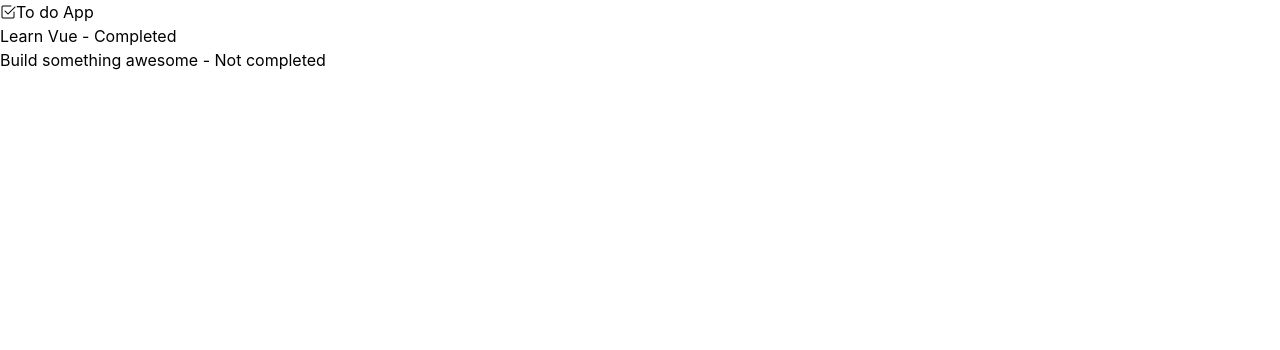
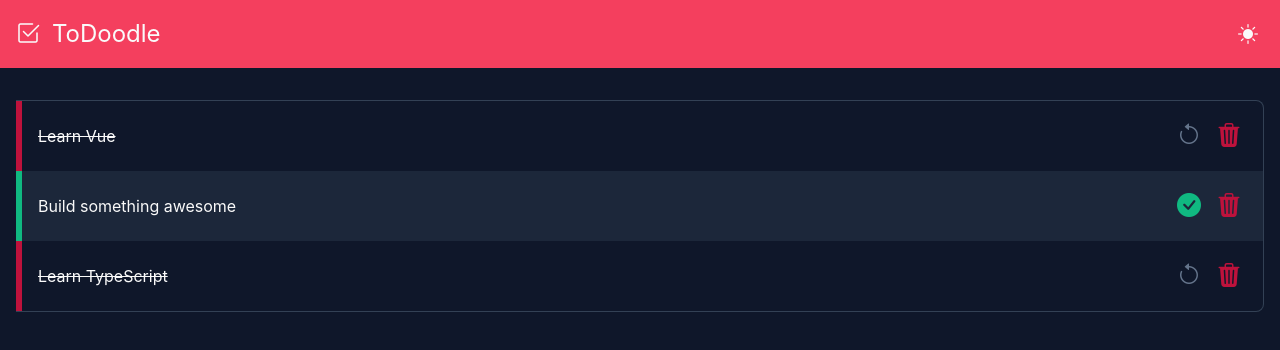
Before and after one commit to deejayjay/pinia-crash-course, a Vue app: page / in a window 1280 px wide. Shown: the top 350 px of the page. Built offline with nearby package versions, Linux system fonts and the light colour scheme.

Commit message:
Adds basic styles for the app.

```diff
--- a/src/App.vue
+++ b/src/App.vue
@@ -1,4 +1,6 @@
 <script setup>
+import { ref } from 'vue';
+
 import TodoList from './components/TodoList.vue';
 
 const todoList = [
@@ -11,18 +13,82 @@ const todoList = [
     id: 2,
     text: 'Build something awesome',
     isCompleted: false
+  },
+  {
+    id: 3,
+    text: 'Learn TypeScript',
+    isCompleted: true
   }
 ];
+
+const theme = ref('dark');
+
+function toggleTheme() {
+  if (theme.value === 'light') {
+    theme.value = 'dark';
+    return;
+  }
+  theme.value = 'light';
+}
 
 // Need to change this to use Pinia
 // import { storeToRefs } from 'pinia';
 </script>
 
 <template>
-  <header>
-    <h1><i class="bi bi-check2-square"></i>To do App</h1>
+  <header class="top-bar">
+    <h1 class="top-bar__title">
+      <i class="bi bi-check2-square icon-todo"></i>ToDoodle
+    </h1>
+    <div class="theme-buttons">
+      <button v-show="theme === 'dark'"
+              class="theme-btn"
+              @click="toggleTheme">
+        <i class="bi bi-brightness-high-fill icon-sun"></i>
+      </button>
+      <button v-show="theme === 'light'"
+              class="theme-btn"
+              @click="toggleTheme">
+        <i class="bi bi-moon-stars-fill icon-moon"></i>
+      </button>
+    </div>
   </header>
-  <main>
+  <main class="main">
     <TodoList :todos="todoList" />
   </main>
 </template>
+
+<style scoped>
+.top-bar {
+  background-color: #f43f5e;
+  padding: 1rem;
+  display: flex;
+  justify-content: space-between;
+  align-items: center;
+}
+
+.top-bar__title {
+  font-size: 1.5rem;
+}
+
+.icon-todo {
+  margin-right: 0.75rem;
+}
+
+.theme-btn {
+  background-color: transparent;
+  color: #fafafa;
+  border: none;
+  font-size: 1.25rem;
+  transition: color 0.25s;
+}
+
+.theme-btn:hover {
+  cursor: pointer;
+  color: #ffb7c3;
+}
+
+.main {
+  padding: 1rem;
+}
+</style>
--- a/src/assets/main.css
+++ b/src/assets/main.css
@@ -1 +1,6 @@
 @import './base.css';
+
+body {
+  background-color: #0f172a;
+  color: #fafafa;
+}
--- a/src/components/TodoItem.vue
+++ b/src/components/TodoItem.vue
@@ -1,5 +1,20 @@
 <template>
-  <div>{{ todo.text }} - {{ todo.isCompleted ? "Completed" : "Not completed" }}</div>
+  <div class="todo">
+    <div class="todo__text">{{ todo.text }}</div>
+    <div class="todo__actions">
+      <button v-if="!todo.isCompleted"
+              class="todo__action check-btn">
+        <i class="bi bi-check-circle-fill"></i>
+      </button>
+      <button v-else
+              class="todo__action undo-btn">
+        <i class="bi bi-arrow-counterclockwise"></i>
+      </button>
+      <button class="todo__action delete-btn">
+        <i class="bi bi-trash3-fill"></i>
+      </button>
+    </div>
+  </div>
 </template>
 
 <script setup>
@@ -10,3 +25,41 @@ const props = defineProps({
   }
 });
 </script>
+
+<style scoped>
+.todo {
+  display: flex;
+  justify-content: space-between;
+  align-items: center;
+}
+
+.todo__actions {
+  display: flex;
+  align-items: center;
+  gap: 0.25rem;
+}
+
+.todo__action {
+  border: none;
+  background-color: transparent;
+}
+
+.check-btn {
+  color: #10b981;
+}
+
+.delete-btn {
+  color: #be123c;
+}
+
+.undo-btn {
+  color: #64748b;
+}
+
+.undo-btn,
+.delete-btn,
+.check-btn {
+  transition: color 0.25s;
+  font-size: 1.5rem;
+}
+</style>
--- a/src/components/TodoList.vue
+++ b/src/components/TodoList.vue
@@ -1,7 +1,10 @@
 <template>
-  <ul role="list">
+  <ul role="list"
+      class="list-items">
     <li v-for="todo in todos"
-        role="listitem">
+        role="listitem"
+        class="list-item"
+        :class="todo.isCompleted ? 'completed' : 'not-completed'">
       <TodoItem :todo="todo" />
     </li>
   </ul>
@@ -17,3 +20,33 @@ const props = defineProps({
   }
 });
 </script>
+
+<style scoped>
+.list-items {
+  margin-top: 1rem;
+  border: 1px solid #334155;
+  border-left: none;
+  border-radius: 0 8px 8px 0;
+}
+
+.list-item {
+  padding: 1rem;
+}
+
+.list-item:nth-child(even) {
+  background-color: #33415562;
+}
+
+list-item:last-child {
+  padding-bottom: 1rem;
+}
+
+.list-item.not-completed {
+  border-left: 6px solid #10b981;
+}
+
+.list-item.completed {
+  text-decoration: line-through;
+  border-left: 6px solid #be123c;
+}
+</style>
```
